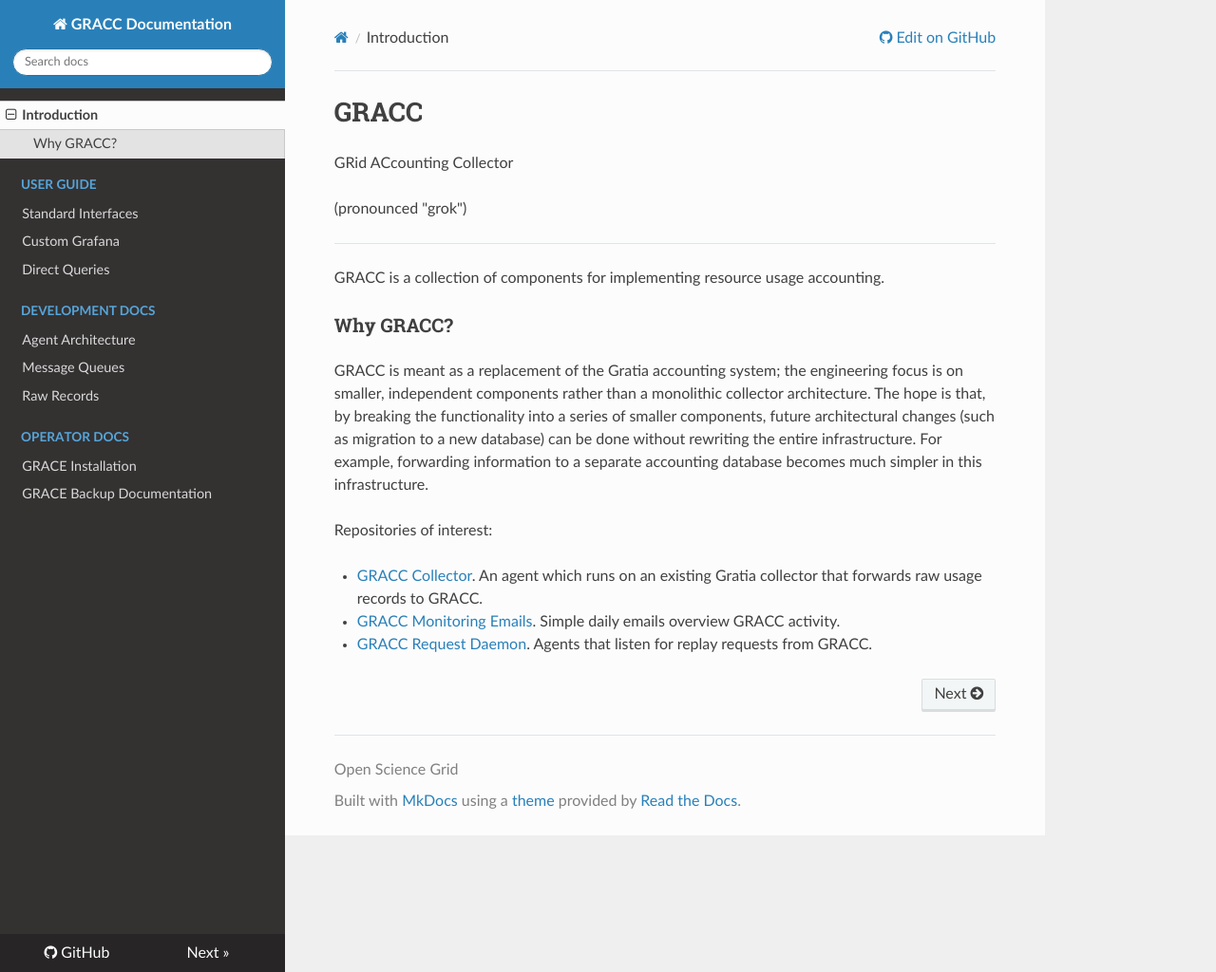
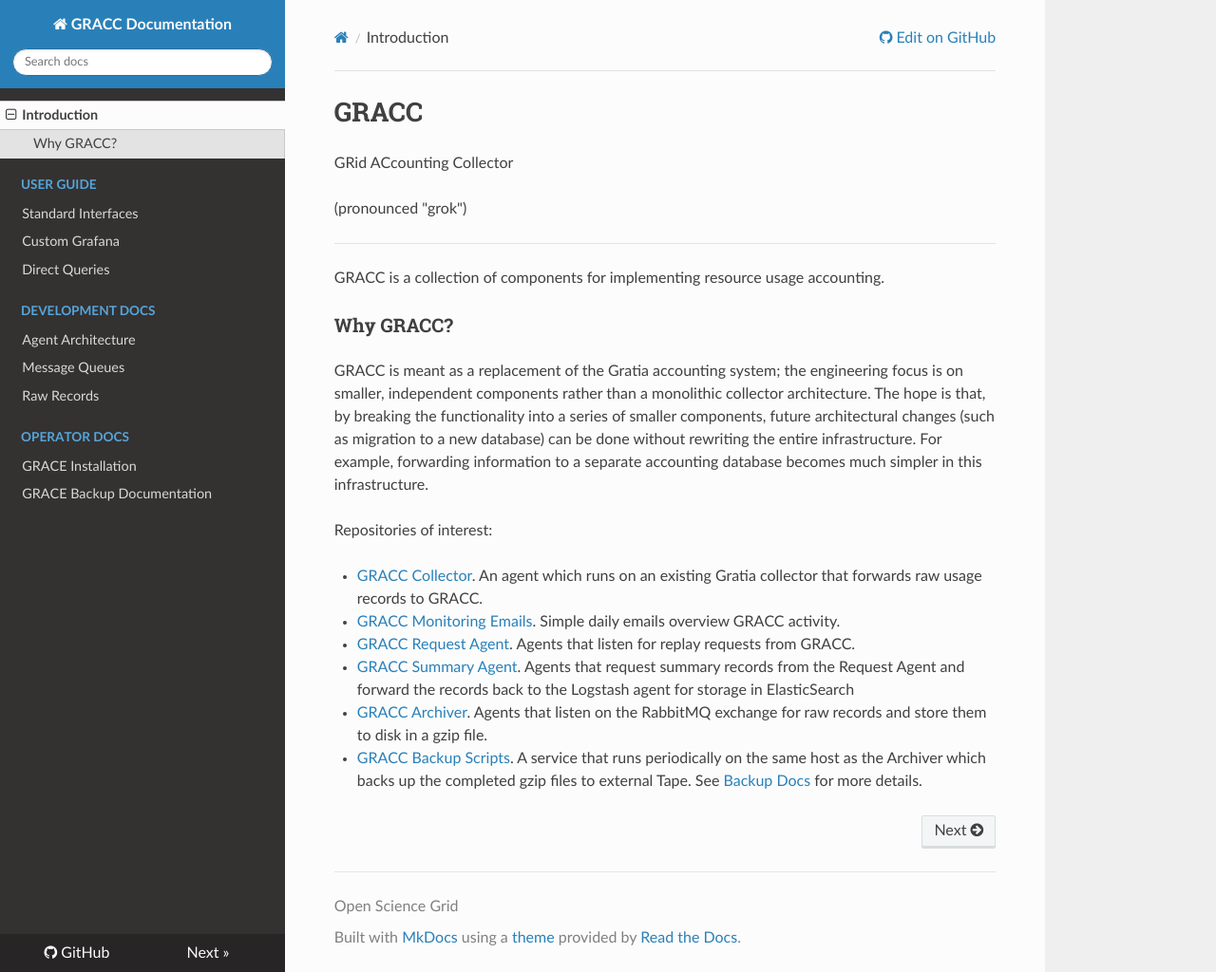
Before and after one commit to zvada/gracc, an MkDocs documentation site: the page built from docs/index.md, in a window 1280 px wide and 1024 px high. Shown: the whole window at 95% size. Built offline with MkDocs 1.6.1, drawn with Linux system fonts in a browser that asks for light colours; nearby versions of some CDN libraries; old or Windows-style settings are respelled for this version of MkDocs.

Commit message:
Adding a few more repos to the gracc docs.

```diff
--- a/docs/index.md
+++ b/docs/index.md
@@ -16,4 +16,7 @@
 
 * [GRACC Collector](https://github.com/opensciencegrid/gracc-collector).  An agent which runs on an existing Gratia collector that forwards raw usage records to GRACC.
 * [GRACC Monitoring Emails](https://github.com/opensciencegrid/gracc-email).  Simple daily emails overview GRACC activity.
-* [GRACC Request Daemon](https://github.com/opensciencegrid/gracc-request). Agents that listen for replay requests from GRACC.
+* [GRACC Request Agent](https://github.com/opensciencegrid/gracc-request). Agents that listen for replay requests from GRACC.
+* [GRACC Summary Agent](https://github.com/opensciencegrid/gracc-summary). Agents that request summary records from the Request Agent and forward the records back to the Logstash agent for storage in ElasticSearch
+* [GRACC Archiver](https://github.com/opensciencegrid/gracc-archive).  Agents that listen on the RabbitMQ exchange for raw records and store them to disk in a gzip file.
+* [GRACC Backup Scripts](https://github.com/opensciencegrid/gracc-backup). A service that runs periodically on the same host as the Archiver which backs up the completed gzip files to external Tape.  See [Backup Docs](dev-docs/backups/) for more details.
```
